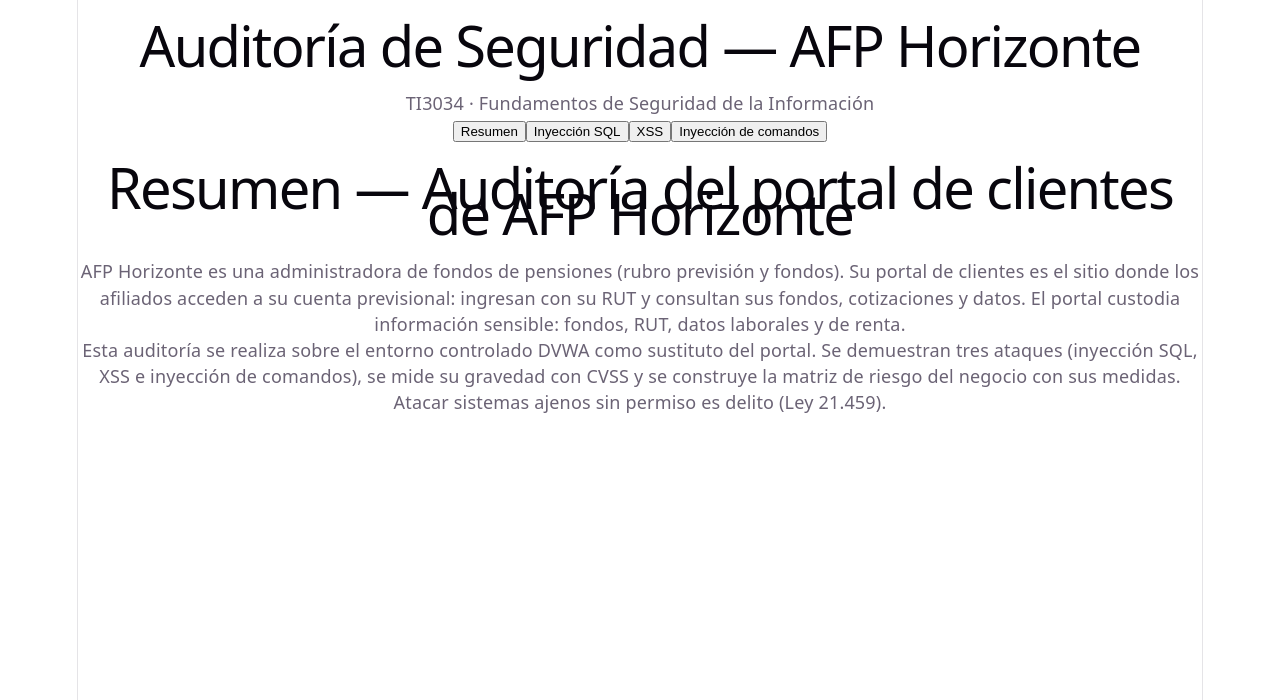
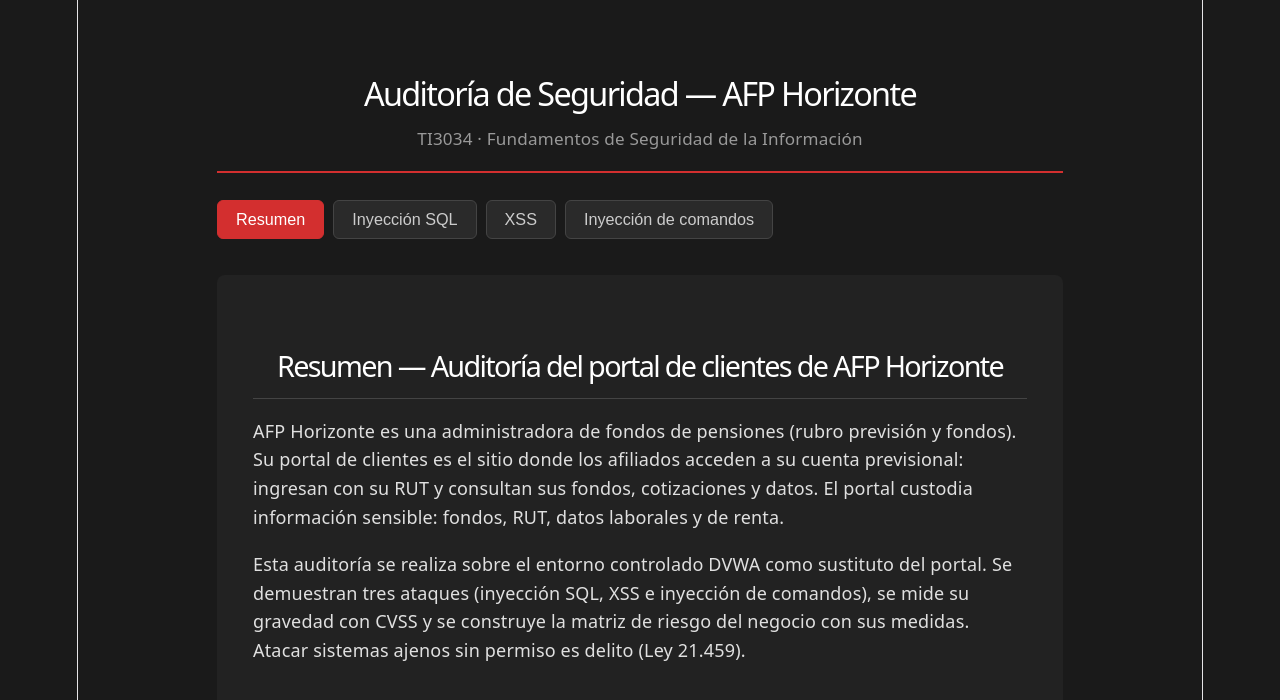
Before and after one commit to javierdev06/auditoria_corjav, a React (Vite) app: page / in a window 1280 px wide. Shown: the top 700 px of the page. Built offline with nearby package versions, Linux system fonts and the light colour scheme.

Commit message:
Monta la app React con las secciones del Informe A y estilos

```diff
--- a/src/App.css
+++ b/src/App.css
@@ -1,184 +1,133 @@
-.counter {
-  font-size: 16px;
-  padding: 5px 10px;
-  border-radius: 5px;
-  color: var(--accent);
-  background: var(--accent-bg);
-  border: 2px solid transparent;
-  transition: border-color 0.3s;
-  margin-bottom: 24px;
-
-  &:hover {
-    border-color: var(--accent-border);
-  }
-  &:focus-visible {
-    outline: 2px solid var(--accent);
-    outline-offset: 2px;
-  }
+* {
+  margin: 0;
+  padding: 0;
+  box-sizing: border-box;
 }
 
-.hero {
-  position: relative;
-
-  .base,
-  .framework,
-  .vite {
-    inset-inline: 0;
-    margin: 0 auto;
+body {
+  background-color: #1a1a1a;
+  color: #e0e0e0;
+  font-family: system-ui, -apple-system, sans-serif;
+  line-height: 1.6;
 }
 
-  .base {
-    width: 170px;
-    position: relative;
-    z-index: 0;
+.app {
+  max-width: 900px;
+  margin: 0 auto;
+  padding: 2rem 1.5rem;
 }
 
-  .framework,
-  .vite {
-    position: absolute;
+.header {
+  border-bottom: 2px solid #d32f2f;
+  padding-bottom: 1rem;
+  margin-bottom: 1.5rem;
 }
 
-  .framework {
-    z-index: 1;
-    top: 34px;
-    height: 28px;
-    transform: perspective(2000px) rotateZ(300deg) rotateX(44deg) rotateY(39deg)
-      scale(1.4);
+.header h1 {
+  font-size: 1.8rem;
+  color: #fff;
+  margin-bottom: 0.3rem;
 }
 
-  .vite {
-    z-index: 0;
-    top: 107px;
-    height: 26px;
-    width: auto;
-    transform: perspective(2000px) rotateZ(300deg) rotateX(40deg) rotateY(39deg)
-      scale(0.8);
-  }
+.header p {
+  color: #999;
+  font-size: 0.95rem;
 }
 
-#center {
+.nav {
   display: flex;
-  flex-direction: column;
-  gap: 25px;
-  place-content: center;
-  place-items: center;
-  flex-grow: 1;
-
-  @media (max-width: 1024px) {
-    padding: 32px 20px 24px;
-    gap: 18px;
-  }
+  flex-wrap: wrap;
+  gap: 0.5rem;
+  margin-bottom: 2rem;
 }
 
-#next-steps {
-  display: flex;
-  border-top: 1px solid var(--border);
-  text-align: left;
-
-  & > div {
-    flex: 1 1 0;
-    padding: 32px;
-    @media (max-width: 1024px) {
-      padding: 24px 20px;
-    }
+.nav-btn {
+  background-color: #2a2a2a;
+  color: #ccc;
+  border: 1px solid #444;
+  padding: 0.5rem 1rem;
+  border-radius: 6px;
+  cursor: pointer;
+  font-size: 0.9rem;
+  transition: all 0.2s;
 }
 
-  .icon {
-    margin-bottom: 16px;
-    width: 22px;
-    height: 22px;
+.nav-btn:hover {
+  background-color: #383838;
 }
 
-  @media (max-width: 1024px) {
-    flex-direction: column;
-    text-align: center;
-  }
+.nav-btn.activo {
+  background-color: #d32f2f;
+  color: #fff;
+  border-color: #d32f2f;
 }
 
-#docs {
-  border-right: 1px solid var(--border);
-
-  @media (max-width: 1024px) {
-    border-right: none;
-    border-bottom: 1px solid var(--border);
-  }
+.contenido {
+  background-color: #222;
+  padding: 2rem;
+  border-radius: 8px;
 }
 
-#next-steps ul {
-  list-style: none;
-  padding: 0;
-  display: flex;
-  gap: 8px;
-  margin: 32px 0 0;
-
-  .logo {
-    height: 18px;
+.seccion h1 {
+  font-size: 1.6rem;
+  color: #fff;
+  margin-bottom: 1rem;
+  border-bottom: 1px solid #444;
+  padding-bottom: 0.5rem;
 }
 
-  a {
-    color: var(--text-h);
-    font-size: 16px;
-    border-radius: 6px;
-    background: var(--social-bg);
-    display: flex;
-    padding: 6px 12px;
-    align-items: center;
-    gap: 8px;
-    text-decoration: none;
-    transition: box-shadow 0.3s;
-
-    &:hover {
-      box-shadow: var(--shadow);
-    }
-    .button-icon {
-      height: 18px;
-      width: 18px;
-    }
+.seccion h2 {
+  font-size: 1.25rem;
+  color: #d32f2f;
+  margin-top: 1.5rem;
+  margin-bottom: 0.7rem;
 }
 
-  @media (max-width: 1024px) {
-    margin-top: 20px;
-    flex-wrap: wrap;
-    justify-content: center;
-
-    li {
-      flex: 1 1 calc(50% - 8px);
+.seccion p {
+  margin-bottom: 1rem;
+  text-align: left;
 }
 
-    a {
-      width: 100%;
-      justify-content: center;
-      box-sizing: border-box;
-    }
-  }
+.seccion ul {
+  margin-bottom: 1rem;
+  padding-left: 1.5rem;
 }
 
-#spacer {
-  height: 88px;
-  border-top: 1px solid var(--border);
-  @media (max-width: 1024px) {
-    height: 48px;
-  }
+.seccion li {
+  margin-bottom: 0.4rem;
 }
 
-.ticks {
-  position: relative;
-  width: 100%;
-
-  &::before,
-  &::after {
-    content: '';
-    position: absolute;
-    top: -4.5px;
-    border: 5px solid transparent;
+.seccion img {
+  max-width: 100%;
+  border: 1px solid #444;
+  border-radius: 6px;
+  margin: 1rem 0;
 }
 
-  &::before {
-    left: 0;
-    border-left-color: var(--border);
+.seccion code {
+  background-color: #333;
+  padding: 0.15rem 0.4rem;
+  border-radius: 4px;
+  font-size: 0.9rem;
+  color: #ff8a80;
 }
-  &::after {
-    right: 0;
-    border-right-color: var(--border);
+
+.seccion pre {
+  background-color: #2d2d2d;
+  padding: 1rem;
+  border-radius: 6px;
+  overflow-x: auto;
+  margin-bottom: 1rem;
+  border-left: 3px solid #d32f2f;
 }
+
+.seccion pre code {
+  background: none;
+  padding: 0;
+  color: #d4d4d4;
 }
+
+.seccion em {
+  color: #aaa;
+  font-size: 0.92rem;
+}
```
Lines whose indentation alone changed are shown as unchanged.
